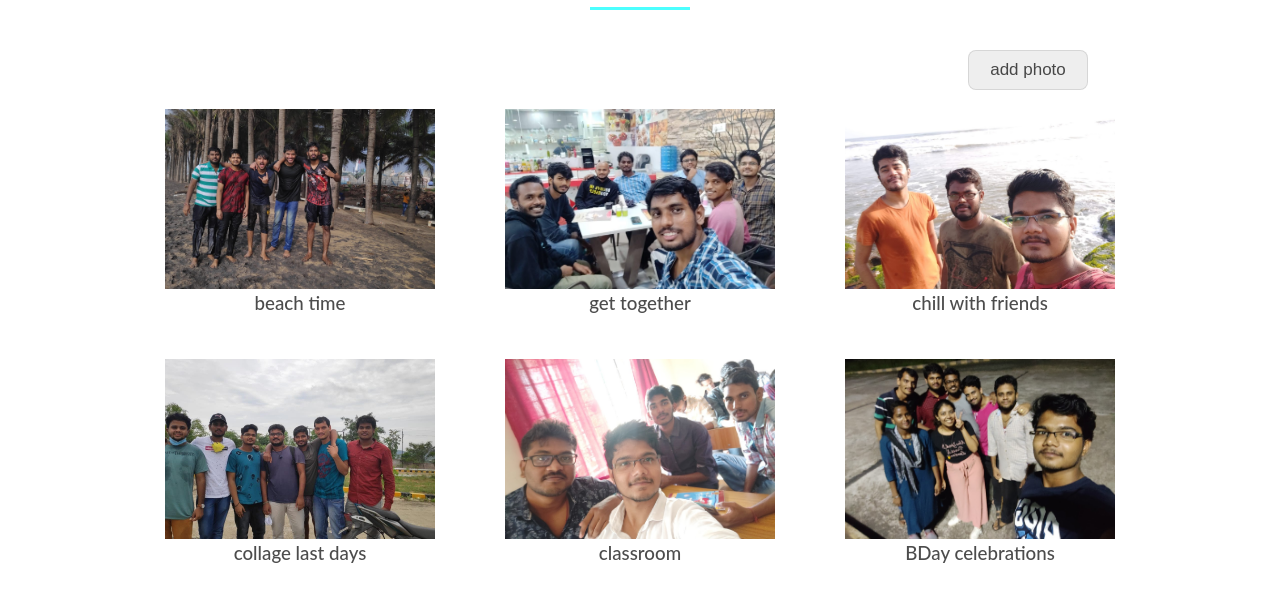
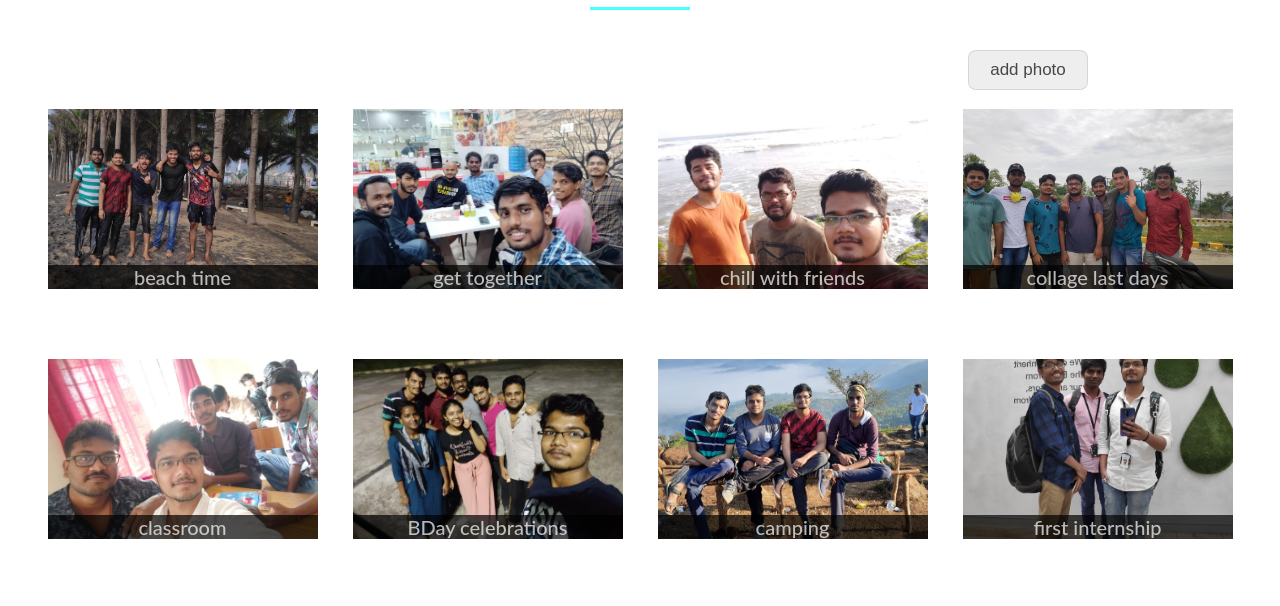
Before and after one commit to AbhilashZemoso/abhilashzemoso.github.io, a plain HTML site: page gallery-admin.html in a window 1280 px wide. Shown: the part 115-721 px from the top of the page. Drawn offline with Linux system fonts and the light colour scheme.

Commit message:
gallery-admin added more styling

```diff
--- a/gallery-admin.html
+++ b/gallery-admin.html
@@ -5,6 +5,8 @@
     <meta name="viewport" content="width=device-width,initial-scale=1">
     <link rel="stylesheet" href="/resources/css/style.css">
     <title>Gallery Admin</title>
+    <style>
+    </style>
 </head>
 
 <body>
@@ -20,15 +22,17 @@
     <br><br>
     <center>
     <div class="row" class="gallery" id="gallery-admin">
+
             <div class="heading">
                 <h3>GALLERY ADMIN</h3>
                 <div class="underline"></div>
             </div>
+
         <div id="button-parent">
             <button class="add-button" onclick="displayAddPhoto()">add photo</button>
         </div>
         <br>
-            <div class="photos" style="width: 80%;">
+        <div class="photos">
         </div>
     </div>
 </center>
--- a/resources/css/style.css
+++ b/resources/css/style.css
@@ -245,10 +245,8 @@ form div {
 
 .button:hover {
     border: 1px solid transparent;
-    background-color: rgb(0, 0, 0, .1);
+    background-color: rgb(0, 0, 0, .4);
 }
-
-
 
 .social-media {
     display: inline-block;
@@ -268,6 +266,26 @@ body{
     position: relative;
 }
 
+
+#gallery-admin .photos{
+    width: inherit;
+    margin: 0 1%;
+    padding: 0;
+}
+
+#gallery-admin .photo{
+    margin: 0 .2%;
+}
+
+#gallery-admin .photos h3{
+    position: absolute;
+    bottom: 70px;
+    left: 15px;
+    font-size: 20px;
+    color: rgb(255, 255, 255, .7);
+    background-color: rgb(0, 0, 0, .7);
+    width: 270px;
+}
 
 #photo-details{
     display: none;
```
Lines whose indentation alone changed are shown as unchanged.
